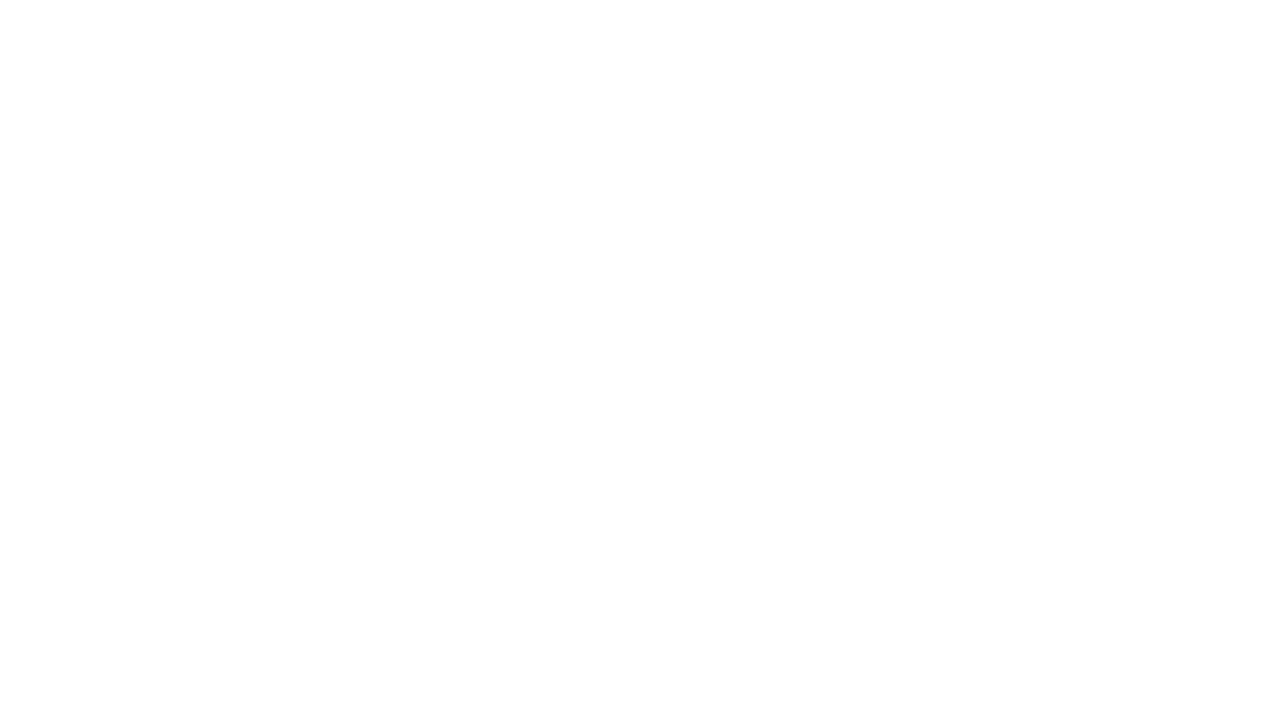
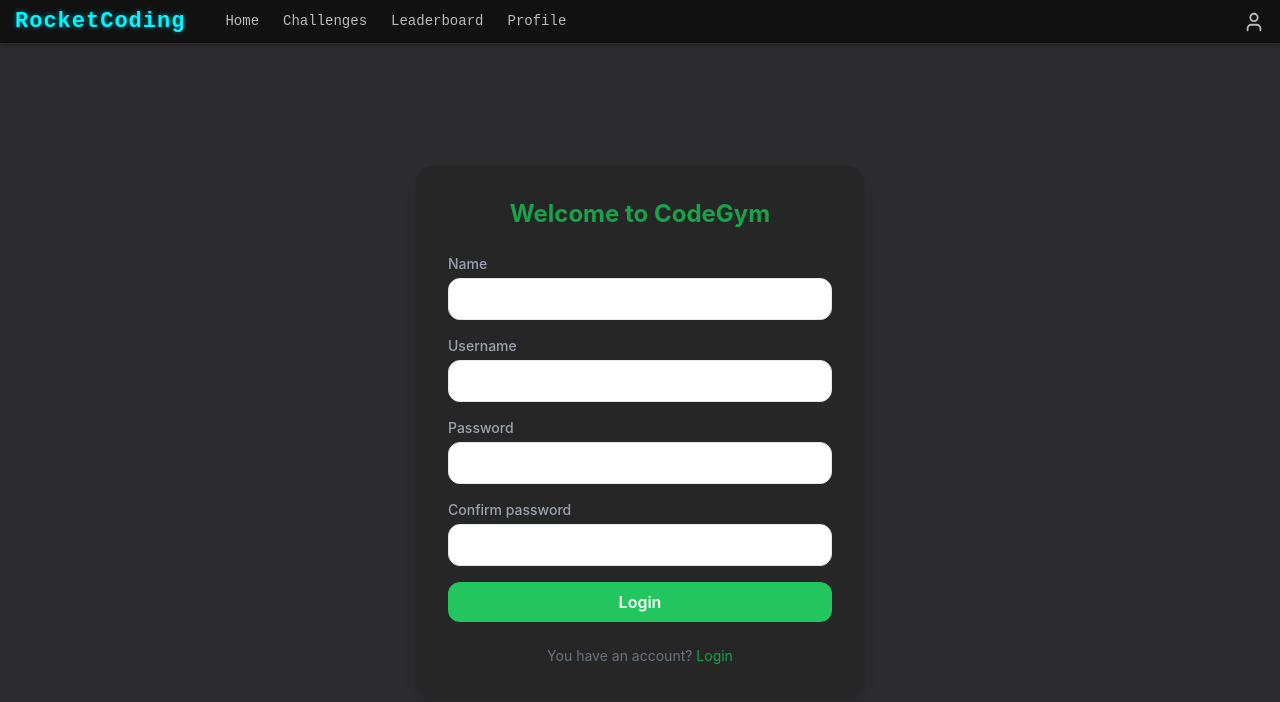
Before and after one commit to ChauTienPro10/codeGymUI, a React (Create React App) app: page /signup in a window 1280 px wide. Before the commit this address had no page. Shown: the top 702 px of the page. Built offline with nearby package versions, Linux system fonts and the light colour scheme.

Commit message:
update login page

```diff
--- a/package.json
+++ b/package.json
@@ -20,7 +20,7 @@
     "react-router-dom": "^7.5.0",
     "react-scripts": "5.0.1",
     "sass": "^1.86.3",
-    "typescript": "5.6.3",
+    "typescript": "^4.9.5",
     "web-vitals": "^2.1.4"
   },
   "scripts": {
--- a/src/App.tsx
+++ b/src/App.tsx
@@ -4,6 +4,7 @@ import MainLayout from './MainLayout';
 import Login from './login/login';
 import CodeEditor from './code_screen/CodeEditor';
 import Home from './home/home';
+import SignUp from './signup/signup';
 
 const App: React.FC = () => {
   return (
@@ -12,6 +13,7 @@ const App: React.FC = () => {
         <Route path="/" element={<MainLayout />}>
           <Route index element={<Home />} /> {/* / */}
           <Route path="login" element={<Login />} /> {/* /editor */}
+          <Route path="signup" element={<SignUp />} /> {/* /editor */}
           <Route path="editor" element={<CodeEditor />} /> {/* /editor */}
         </Route>
       </Routes>
--- /dev/null
+++ b/src/customAlert/alert.tsx
@@ -0,0 +1,30 @@
+import React from 'react';
+
+export type AlertType = 'success' | 'error' | 'warning' | 'info';
+
+export interface CustomAlertProps {
+  message: string;
+  type?: AlertType;
+  onClose?: () => void;
+}
+
+const CustomAlert: React.FC<CustomAlertProps> = ({ message, type = 'info', onClose }) => {
+  const baseStyle = 'fixed top-20 right-4 z-50 p-4 rounded-xl shadow-md flex items-center justify-between min-w-[250px]';
+  const typeStyle: Record<AlertType, string> = {
+    success: 'bg-green-100 text-green-800',
+    error: 'bg-red-100 text-red-800',
+    warning: 'bg-yellow-100 text-yellow-800',
+    info: 'bg-blue-100 text-blue-800',
+  };
+
+  return (
+    <div className={`${baseStyle} ${typeStyle[type]}`}>
+      <span>{message}</span>
+      {onClose && (
+        <button onClick={onClose} className="ml-4 font-bold text-lg">×</button>
+      )}
+    </div>
+  );
+};
+
+export default CustomAlert;
--- /dev/null
+++ b/src/customAlert/alertReducer.ts
@@ -0,0 +1,32 @@
+import { AlertType } from "./alert";
+
+export type AlertState = {
+  visible: boolean;
+  message: string;
+  type: AlertType;
+};
+
+export type AlertAction =
+  | { type: 'SHOW_ALERT'; payload: { message: string; type: AlertType } }
+  | { type: 'HIDE_ALERT' };
+
+export const initialAlertState: AlertState = {
+  visible: false,
+  message: '',
+  type: 'info',
+};
+
+export function alertReducer(state: AlertState, action: AlertAction): AlertState {
+  switch (action.type) {
+    case 'SHOW_ALERT':
+      return {
+        visible: true,
+        message: action.payload.message,
+        type: action.payload.type,
+      };
+    case 'HIDE_ALERT':
+      return { ...state, visible: false };
+    default:
+      return state;
+  }
+}
--- a/src/login/login.tsx
+++ b/src/login/login.tsx
@@ -1,23 +1,54 @@
 import './login.scss';
 import '../taiwind.css';
-import React, { useState } from 'react';
+import React, { useState, useReducer  } from 'react';
 import { useLogin } from './useLogin';
+import CustomAlert from '../customAlert/alert';
+import { alertReducer, initialAlertState } from '../customAlert/alertReducer';
+import { useNavigate } from 'react-router-dom';
 
 const Login: React.FC = () => {
+  const navigate = useNavigate();
+  const [alertState, dispatchAlert] = useReducer(alertReducer, initialAlertState);
   const [username, setUsername] = useState('');
   const [password, setPassword] = useState('');
-  const { login, loading, error } = useLogin();
+  const { login, loading} = useLogin();
 
   const handleSubmit = async (e: React.FormEvent) => {
     e.preventDefault();
-    const res = await login(username, password);
-    if (res) {
-      console.log("Đăng nhập thành công", res);
+    const { data, error } = await login(username, password);
+
+    if (error) {
+      dispatchAlert({
+        type: 'SHOW_ALERT',
+        payload: {
+          message: error,
+          type: 'error',
+        },
+      });
+      return;
+    }
+
+    if (data) {
+      dispatchAlert({
+        type: 'SHOW_ALERT',
+        payload: {
+          message: `Đăng nhập thành công, xin chào ${data.data.name}`,
+          type: 'info',
+        },
+      });
+      navigate('/');
     }
   };
 
   return (
     <div className="h-[calc(100vh-64px)] flex items-center justify-center" style={{ backgroundColor: '#2c2c2e' }}>
+      {alertState.visible && (
+        <CustomAlert
+          message={alertState.message}
+          type={alertState.type}
+          onClose={() => dispatchAlert({ type: 'HIDE_ALERT' })}
+        />
+      )}
       <div className="w-full max-w-md bg-neutral-800 rounded-2xl shadow-lg p-8 space-y-6">
         <h2 className="text-2xl font-bold text-center text-green-600">Welcome Back</h2>
         <form onSubmit={handleSubmit} className="space-y-4">
@@ -28,7 +59,7 @@ const Login: React.FC = () => {
               type="text"
               value={username}
               onChange={e => setUsername(e.target.value)}
-              className="mt-1 w-full px-4 py-2 border rounded-xl focus:outline-none focus:ring-2 focus:ring-indigo-400"
+              className="mt-1 w-full px-4 py-2 border rounded-xl focus:outline-none focus:ring-2 focus:ring-indigo-400 text-black"
               required
             />
           </div>
@@ -40,7 +71,7 @@ const Login: React.FC = () => {
               type="password"
               value={password}
               onChange={e => setPassword(e.target.value)}
-              className="mt-1 w-full px-4 py-2 border rounded-xl focus:outline-none focus:ring-2 focus:ring-indigo-400"
+              className="mt-1 w-full px-4 py-2 border rounded-xl focus:outline-none focus:ring-2 focus:ring-indigo-400 text-black"
               required
             />
           </div>
--- a/src/login/useLogin.tsx
+++ b/src/login/useLogin.tsx
@@ -11,11 +11,12 @@ interface LoginResponse {
 const SERVER_URL = process.env.REACT_APP_SERVER_URL;
 export const useLogin = () => {
   const [loading, setLoading] = useState(false);
-  const [error, setError] = useState<string | null>(null);
 
-  const login = async (username: string, password: string): Promise<LoginResponse | null> => {
+  const login = async (
+    username: string,
+    password: string
+  ): Promise<{ data: LoginResponse | null; error: string | null }> => {
     setLoading(true);
-    setError(null);
 
     try {
       const response = await fetch(`${SERVER_URL}/auth/login`, {
@@ -26,22 +27,22 @@ export const useLogin = () => {
         body: JSON.stringify({ username, password }),
       });
 
-      if (!response.ok) {
-        throw new Error("Login failed");
+      const result = await response.json();
+
+      if (!response.ok || !result.data) {
+        const message = result?.message || "Login failed";
+        return { data: null, error: message };
       }
 
-      const result = await response.json();
       localStorage.setItem("token", result.data.jwt);
-      return result;
+      return { data: result, error: null };
 
     } catch (err: any) {
-      setError(err.message);
-      return null;
-
+      return { data: null, error: err.message };
     } finally {
       setLoading(false);
     }
   };
 
-  return { login, loading, error };
+  return {login, loading};
 };
--- /dev/null
+++ b/src/signup/signup.tsx
@@ -0,0 +1,91 @@
+import '../taiwind.css';
+import React, { useState } from 'react';
+import { useSignup } from './useSignUp';
+
+const SignUp: React.FC = () => {
+
+    const [name, setName] = useState('');
+    const [username, setUsername] = useState('');
+    const [password, setPassword] = useState('');
+    const [confirmPassword, setConfirmPassword] = useState('');
+
+    const { signup, loading, error } = useSignup();
+
+    const handleSubmit = async (e: React.FormEvent) => {
+        e.preventDefault();
+        const res = await signup(name, username, password);
+        if (res) {
+        console.log("Đă đăng ký thành công", res);
+        }
+    };
+
+    return (
+        <div className="h-[calc(100vh-64px)] flex items-center justify-center" style={{ backgroundColor: '#2c2c2e' }}>
+          <div className="w-full max-w-md bg-neutral-800 rounded-2xl shadow-lg p-8 space-y-6">
+            <h2 className="text-2xl font-bold text-center text-green-600">Welcome to CodeGym</h2>
+            <form onSubmit={handleSubmit} className="space-y-4">
+            <div>
+                <label htmlFor="name" className="block text-sm font-medium text-gray-400">Name</label>
+                <input
+                  id="name"
+                  type="text"
+                  value={name}
+                  onChange={e => setName(e.target.value)}
+                  className="mt-1 w-full px-4 py-2 border rounded-xl focus:outline-none focus:ring-2 focus:ring-indigo-400 text-black"
+                  required
+                />
+              </div>
+
+              <div>
+                <label htmlFor="username" className="block text-sm font-medium text-gray-400">Username</label>
+                <input
+                  id="username"
+                  type="text"
+                  value={username}
+                  onChange={e => setUsername(e.target.value)}
+                  className="mt-1 w-full px-4 py-2 border rounded-xl focus:outline-none focus:ring-2 focus:ring-indigo-400 text-black"
+                  required
+                />
+              </div>
+
+              <div>
+                <label htmlFor="password" className="block text-sm font-medium text-gray-400">Password</label>
+                <input
+                  id="password"
+                  type="password"
+                  value={password}
+                  onChange={e => setPassword(e.target.value)}
+                  className="mt-1 w-full px-4 py-2 border rounded-xl focus:outline-none focus:ring-2 focus:ring-indigo-400 text-black"
+                  required
+                />
+              </div>
+
+              <div>
+                <label htmlFor="password-again" className="block text-sm font-medium text-gray-400">Confirm password</label>
+                <input
+                  id="confirm-password"
+                  type="password"
+                  value={confirmPassword}
+                  onChange={e => setConfirmPassword(e.target.value)}
+                  className="mt-1 w-full px-4 py-2 border rounded-xl focus:outline-none focus:ring-2 focus:ring-indigo-400 text-black"
+                  required
+                />
+              </div>
+
+              <button
+                type="submit"
+                className="w-full py-2 bg-green-500 text-white font-semibold rounded-xl hover:bg-green-600 transition"
+              >
+                Login
+              </button>
+            </form>
+
+            <p className="text-sm text-gray-500 text-center">
+              You have an account? <a href="/login" className="text-green-600 hover:underline">Login</a>
+            </p>
+          </div>
+        </div>
+      );
+}
+
+export default SignUp;
--- /dev/null
+++ b/src/signup/useSignUp.tsx
@@ -0,0 +1,42 @@
+import { useState } from "react";
+
+interface SignUpResponse {
+    id: number;
+    name: string;
+    username: string;
+}
+const SERVER_URL = process.env.REACT_APP_SERVER_URL;
+export const useSignup = () => {
+  const [loading, setLoading] = useState(false);
+  const [error, setError] = useState<string | null>(null);
+
+  const signup = async (name: string, username: string, password: string): Promise<SignUpResponse | null> => {
+    setLoading(true);
+    setError(null);
+
+    try {
+      const response = await fetch(`${SERVER_URL}/auth/sign_up`, {
+        method: "POST",
+        headers: {
+          "Content-Type": "application/json",
+        },
+        body: JSON.stringify({name, username, password }),
+      });
+
+      if (!response.ok) {
+        throw new Error("Signup failed");
+      }
+      const result = await response.json();
+      return result;
+
+    } catch (err: any) {
+      setError(err.message);
+      return null;
+
+    } finally {
+      setLoading(false);
+    }
+  };
+
+  return { signup, loading, error };
+};
```
Also changed, not shown: 1 other file (tests, documents, lock files or other folders).
